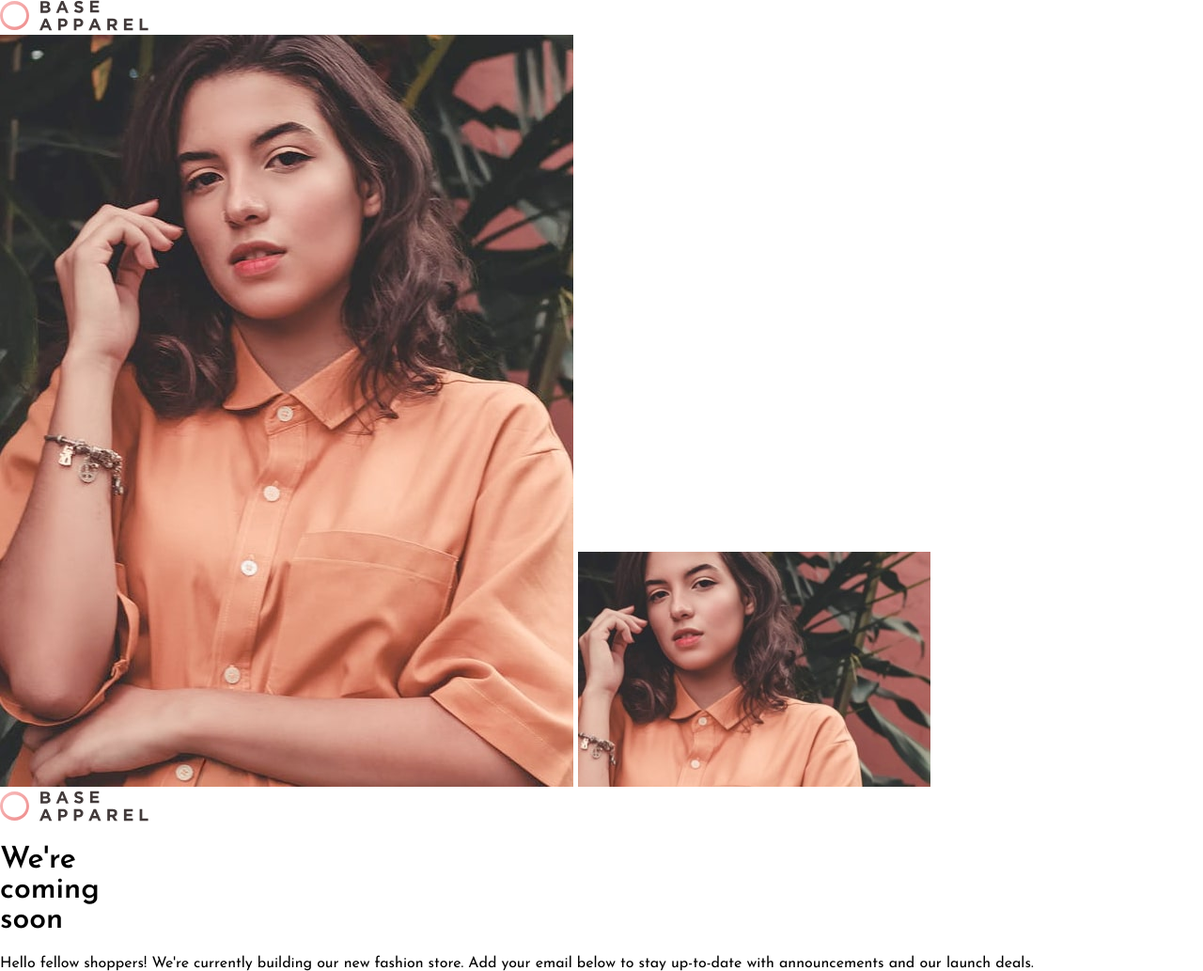
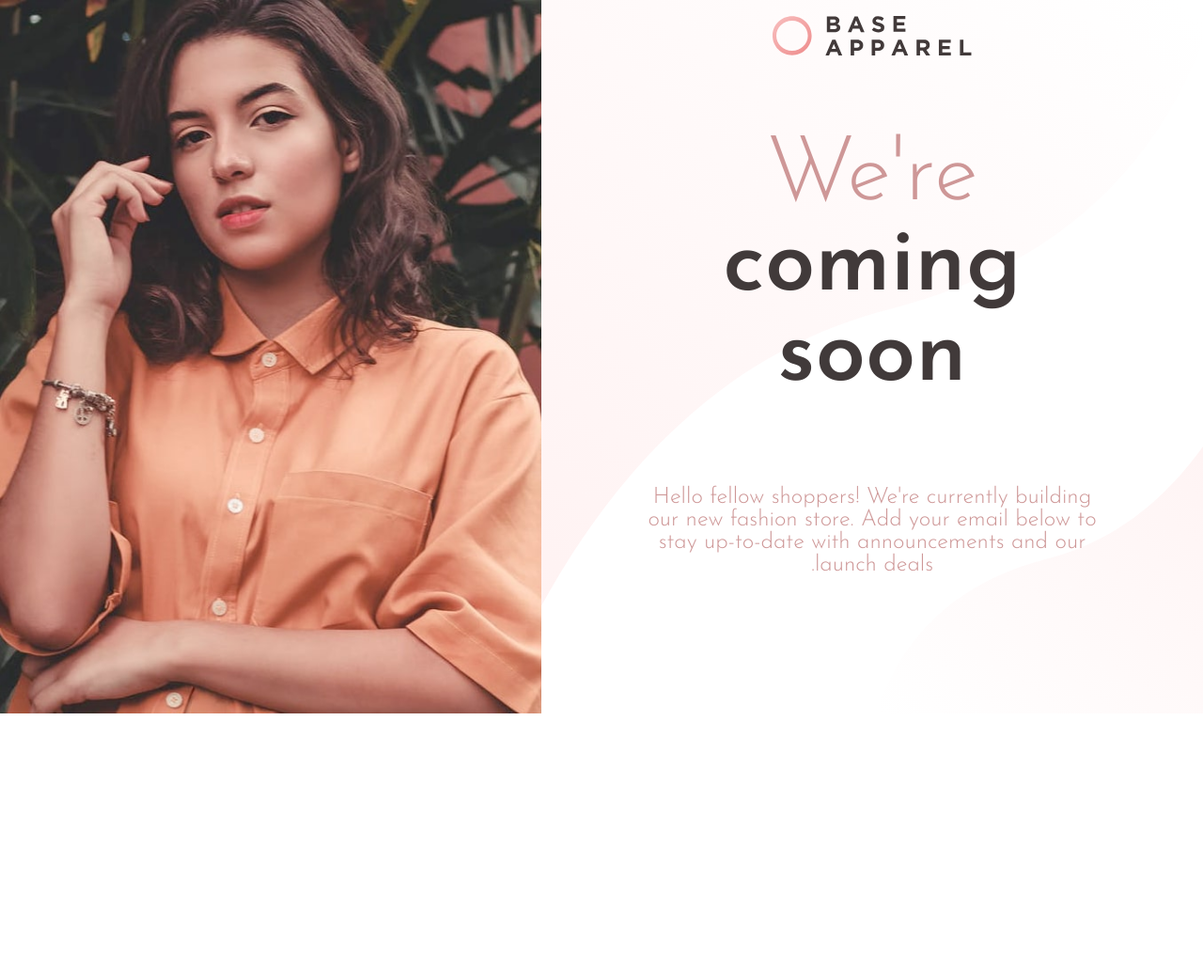
Before and after one commit to Afshar07/KOB-Landing-1, a plain HTML site: page index.html in a window 1280 px wide. Shown: the whole page at 94% size. After the commit the page ends 800 px from the top, so only its background shows below. Drawn offline with Linux system fonts and the light colour scheme.

Commit message:
Add desktop styles

```diff
--- a/style.css
+++ b/style.css
@@ -31,7 +31,13 @@ body {
     padding: 0;
     margin: 0;
   }
-  .logo {
+  .dlogo{
+      display: none;
+  }
+  .desktopPic{
+      display: none;
+  }
+  .mlogo {
     padding: 1rem;
     width: 30%;
   }
@@ -49,6 +55,7 @@ body {
     width: 100%;
     font-size: 6rem;
     text-align: center;
+    color: #413a3a;
   }
 
   #weAre {
@@ -58,11 +65,9 @@ body {
   }
   #coming {
     display: block;
-    color: #413a3a;
   }
   #soon {
     display: block;
-    color: #413a3a;
   }
   .detailsText{
       color: #ce9797;
@@ -71,3 +76,59 @@ body {
       padding: 2rem;
   }
 }
+
+/* Desktop Query */
+@media only screen and (min-width: 689px){
+    .mobilePic{
+        display: none;
+    }
+body{
+    width: 100%;
+    height: 100vh;
+}
+.mcontainer{
+    display: flex;
+}
+.lSection{
+    width: 45%;
+}
+.rSection{
+    width: 55%;
+    direction: rtl;
+    display: flex;
+    flex-direction: column;
+    align-items: center;
+    background-image: url(images/bg-pattern-desktop.svg);
+    background-repeat: no-repeat;
+    background-position: center;
+}
+.desktopPic{
+    width: 100%;
+    height: 100%;
+}
+.title{
+    text-align: center;
+    font-size: 6rem;
+    color: #413a3a;
+}
+#weAre{
+    font-weight: 300;
+    color: #ce9797;
+}
+.mlogo{
+    display: none;
+}
+.dlogo{
+    padding: 1rem;
+    width: 30%;
+    height: max-content;
+}
+.detailsText{
+    font-size: 1.5rem;
+    text-align: center;
+    width: 70%;
+    font-weight: 300;
+    color: #ce9797;
+}
+
+}
```
